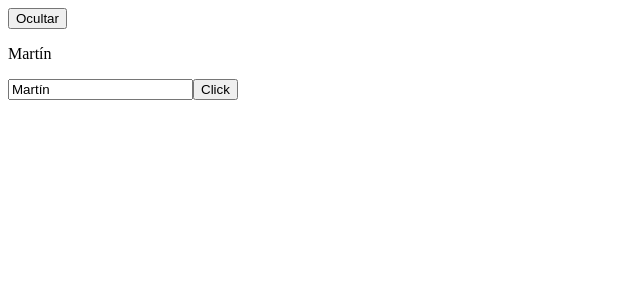
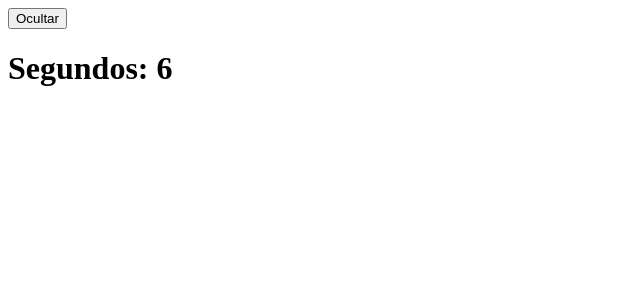
Before and after one commit to magadiflo/life-cycle, an Angular app: page / in a window 1280 px wide. Shown: the top 300 px of the page, without its empty margins (0-640 px from the left). Built offline with nearby package versions, Linux system fonts and the light colour scheme.

Commit message:
ngOnDestroy

```diff
--- a/src/app/pages/pagina1/pagina1.component.html
+++ b/src/app/pages/pagina1/pagina1.component.html
@@ -1,9 +1 @@
-<p>{{ nombre }}</p>
-
-<input type="text" placeholder="Ingrese texto" [(ngModel)]="nombre">
-<button type="button" (click)="guardar()">Click</button>
-
-<br>
-<br>
-
-<!-- <app-muestra-nombre [nombre]="nombre"></app-muestra-nombre> -->
+<h1>Segundos: {{ segundos }}</h1>
--- a/src/app/pages/pagina1/pagina1.component.ts
+++ b/src/app/pages/pagina1/pagina1.component.ts
@@ -1,4 +1,5 @@
 import { AfterContentChecked, AfterContentInit, AfterViewChecked, AfterViewInit, Component, DoCheck, OnChanges, OnDestroy, OnInit, SimpleChanges } from '@angular/core';
+import { interval, Subscription } from 'rxjs';
 
 @Component({
   selector: 'app-pagina1',
@@ -11,6 +12,8 @@ export class Pagina1Component implements OnInit, OnChanges, DoCheck,
   AfterViewChecked, OnDestroy {
 
     nombre: string = 'Martín';
+    segundos: number = 0;
+    timerSubscription!: Subscription;
 
   constructor() {
     console.log('Constructor');
@@ -42,10 +45,15 @@ export class Pagina1Component implements OnInit, OnChanges, DoCheck,
 
   ngOnDestroy(): void {
     console.log('ngOnDestroy');
+    this.timerSubscription.unsubscribe();
+    console.log('Timer limpiado...!!!');
   }
 
   ngOnInit(): void {
     console.log('ngOnInit');
+    this.timerSubscription = interval(1000).subscribe(i => {
+      this.segundos = i;
+    })
   }
 
   guardar() {
```
